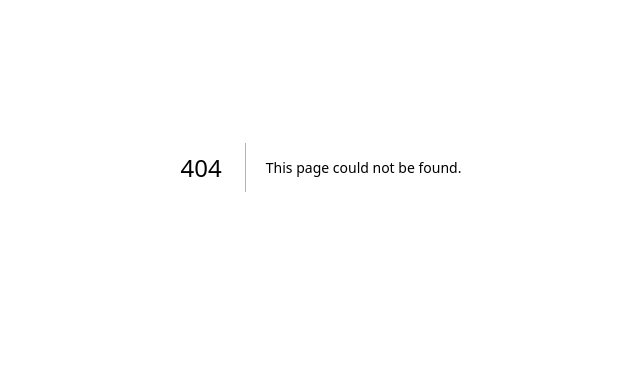
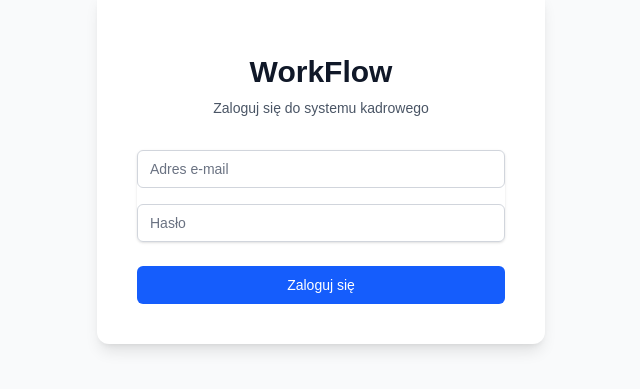
Before and after one commit to Szadolowski/WorkFlow, a Next.js app in the folder frontend/: page /login in a window 1280 px wide. Before the commit this address had no page. Shown: the part 233-622 px from the top of the page, without its empty margins (319-959 px from the left). Built offline with nearby package versions, Linux system fonts and the light colour scheme.

Commit message:
feat(frontend): implement login page and HTTP client with automatic JWT injection

```diff
--- /dev/null
+++ b/frontend/src/app/actions/auth.actions.ts
@@ -0,0 +1,57 @@
+"use server";
+
+import { cookies } from "next/headers";
+import { redirect } from "next/navigation";
+
+// 1. Definiujemy precyzyjny kontrakt (typ) dla stanu formularza
+export type ActionState = {
+  error?: string;
+  success?: boolean;
+} | null;
+
+// 2. Zamieniamy 'any' na nasz nowy typ ActionState
+export async function loginAction(prevState: ActionState, formData: FormData) {
+  const email = formData.get("email");
+  const password = formData.get("password");
+
+  if (!email || !password) {
+    return { error: "Wypełnij wszystkie pola." };
+  }
+
+  try {
+    const response = await fetch(
+      `${process.env.NEXT_PUBLIC_API_URL || "http://localhost:2000"}/auth/login`,
+      {
+        method: "POST",
+        headers: { "Content-Type": "application/json" },
+        body: JSON.stringify({ email, password }),
+      },
+    );
+
+    if (!response.ok) {
+      return { error: "Błędne poświadczenia. Spróbuj ponownie." };
+    }
+
+    const data = await response.json();
+
+    const cookieStore = await cookies();
+    cookieStore.set("access_token", data.access_token, {
+      httpOnly: true,
+      secure: process.env.NODE_ENV === "production",
+      sameSite: "lax",
+      path: "/",
+      maxAge: 8 * 60 * 60,
+    });
+
+    return { success: true };
+  } catch {
+    // 3. Usuwamy deklarację zmiennej 'error' z bloku catch, skoro i tak zwracamy własną wiadomość
+    return { error: "Błąd połączenia z serwerem." };
+  }
+}
+
+export async function logoutAction() {
+  const cookieStore = await cookies();
+  cookieStore.delete("access_token"); // Niszczymy bilet wstępu
+  redirect("/login"); // Wyrzucamy użytkownika do formularza
+}
--- /dev/null
+++ b/frontend/src/app/dashboard/page.tsx
@@ -0,0 +1,58 @@
+import { redirect } from "next/navigation";
+// Używamy bezpiecznych ścieżek relatywnych, jeśli alias @/ sprawia problemy
+import { serverFetch } from "../../lib/api-client";
+import { logoutAction } from "../actions/auth.actions";
+
+export default async function DashboardPage() {
+  let profileData = null;
+
+  try {
+    const res = await serverFetch("/auth/me");
+    const data = await res.json();
+    profileData = data.user;
+  } catch {
+    // USUNIĘTO '(error)'.
+    // Jeśli serverFetch rzuci błędem (np. brak ciastka lub wygasło po 8h)
+    // Zmienna profileData pozostanie null, co spowoduje przekierowanie niżej
+  }
+
+  // Wczesne wyjście - ochrona ścieżki
+  if (!profileData) {
+    redirect("/login");
+  }
+
+  return (
+    <div className="min-h-screen bg-gray-50 p-8">
+      <div className="mx-auto max-w-4xl rounded-xl bg-white p-8 shadow-sm">
+        <div className="flex items-center justify-between border-b pb-4">
+          <h1 className="text-2xl font-bold text-gray-900">
+            Panel Główny WorkFlow
+          </h1>
+
+          <form action={logoutAction}>
+            <button
+              type="submit"
+              className="rounded-md bg-red-50 px-4 py-2 text-sm font-medium text-red-600 hover:bg-red-100 transition-colors"
+            >
+              Wyloguj się
+            </button>
+          </form>
+        </div>
+
+        <div className="mt-8 space-y-4">
+          <h2 className="text-lg font-semibold text-gray-700">
+            Witaj w systemie!
+          </h2>
+          <p className="text-gray-600">
+            Twój token JWT został pomyślnie przetworzony. Oto dane odkodowane
+            przez backend:
+          </p>
+
+          <div className="rounded-lg bg-gray-900 p-4 font-mono text-sm text-green-400">
+            <pre>{JSON.stringify(profileData, null, 2)}</pre>
+          </div>
+        </div>
+      </div>
+    </div>
+  );
+}
--- /dev/null
+++ b/frontend/src/app/login/page.tsx
@@ -0,0 +1,77 @@
+"use client";
+
+import { useActionState, useEffect } from "react";
+import { useRouter } from "next/navigation";
+import { loginAction } from "@/app/actions/auth.actions";
+
+export default function LoginPage() {
+  const router = useRouter();
+  const [state, formAction, isPending] = useActionState(loginAction, null);
+
+  // Reakcja na pomyślne logowanie
+  useEffect(() => {
+    if (state?.success) {
+      router.push("/dashboard"); // Przekierowanie po pomyślnym logowaniu
+    }
+  }, [state, router]);
+
+  return (
+    <div className="flex min-h-screen items-center justify-center bg-gray-50 p-4">
+      <div className="w-full max-w-md space-y-8 rounded-xl bg-white p-10 shadow-lg">
+        <div className="text-center">
+          <h2 className="mt-6 text-3xl font-extrabold text-gray-900">
+            WorkFlow
+          </h2>
+          <p className="mt-2 text-sm text-gray-600">
+            Zaloguj się do systemu kadrowego
+          </p>
+        </div>
+
+        <form action={formAction} className="mt-8 space-y-6">
+          <div className="space-y-4 rounded-md shadow-sm">
+            <div>
+              <label htmlFor="email" className="sr-only">
+                Adres e-mail
+              </label>
+              <input
+                id="email"
+                name="email"
+                type="email"
+                required
+                className="relative block w-full appearance-none rounded-md border border-gray-300 px-3 py-2 text-gray-900 placeholder-gray-500 focus:z-10 focus:border-blue-500 focus:outline-none focus:ring-blue-500 sm:text-sm"
+                placeholder="Adres e-mail"
+              />
+            </div>
+            <div>
+              <label htmlFor="password" className="sr-only">
+                Hasło
+              </label>
+              <input
+                id="password"
+                name="password"
+                type="password"
+                required
+                className="relative block w-full appearance-none rounded-md border border-gray-300 px-3 py-2 text-gray-900 placeholder-gray-500 focus:z-10 focus:border-blue-500 focus:outline-none focus:ring-blue-500 sm:text-sm"
+                placeholder="Hasło"
+              />
+            </div>
+          </div>
+
+          {state?.error && (
+            <p className="text-sm text-red-600 text-center">{state.error}</p>
+          )}
+
+          <div>
+            <button
+              type="submit"
+              disabled={isPending}
+              className="group relative flex w-full justify-center rounded-md border border-transparent bg-blue-600 py-2 px-4 text-sm font-medium text-white hover:bg-blue-700 focus:outline-none focus:ring-2 focus:ring-blue-500 focus:ring-offset-2 disabled:opacity-50 disabled:cursor-not-allowed transition-colors"
+            >
+              {isPending ? "Logowanie..." : "Zaloguj się"}
+            </button>
+          </div>
+        </form>
+      </div>
+    </div>
+  );
+}
--- /dev/null
+++ b/frontend/src/lib/api-client.ts
@@ -0,0 +1,27 @@
+import { cookies } from "next/headers";
+
+export async function serverFetch(endpoint: string, options: RequestInit = {}) {
+  const cookieStore = await cookies();
+  const token = cookieStore.get("access_token")?.value;
+
+  const headers = new Headers(options.headers);
+  headers.set("Content-Type", "application/json");
+
+  if (token) {
+    headers.set("Authorization", `Bearer ${token}`);
+  }
+
+  const response = await fetch(
+    `${process.env.NEXT_PUBLIC_API_URL || "http://localhost:2000"}${endpoint}`,
+    {
+      ...options,
+      headers,
+    },
+  );
+
+  if (response.status === 401) {
+    throw new Error("Brak autoryzacji");
+  }
+
+  return response;
+}
```
Also changed, not shown: package.json (deleted, +0 -8 lines), 2 other files (tests, documents, lock files or other folders).
